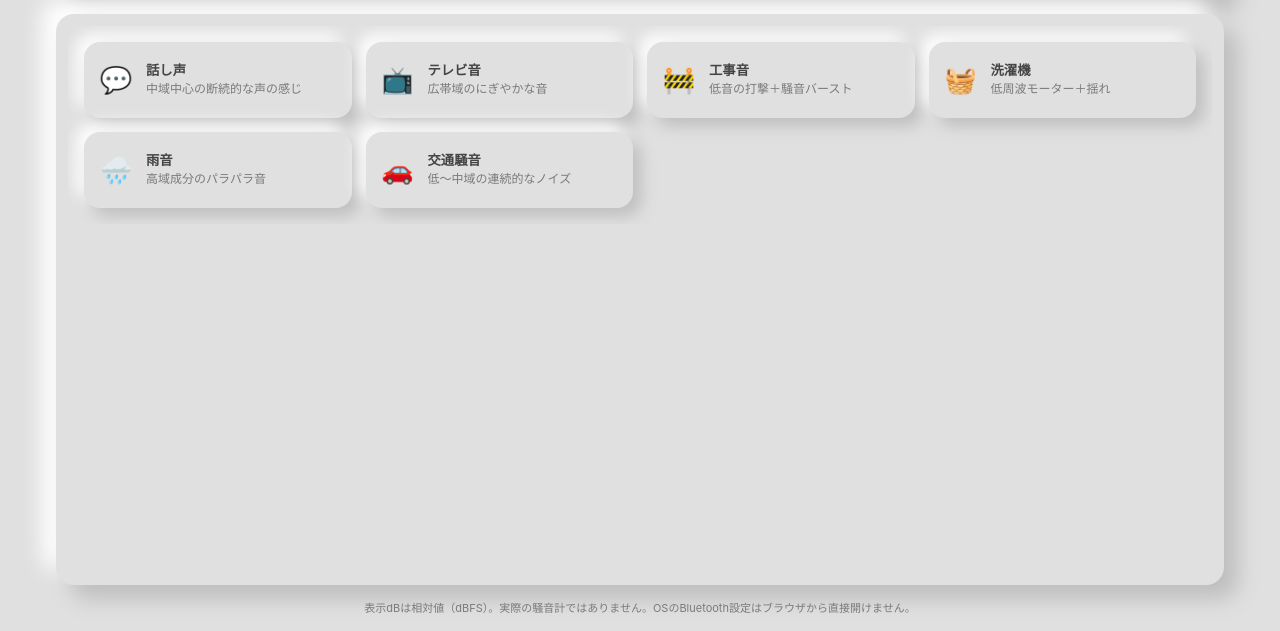
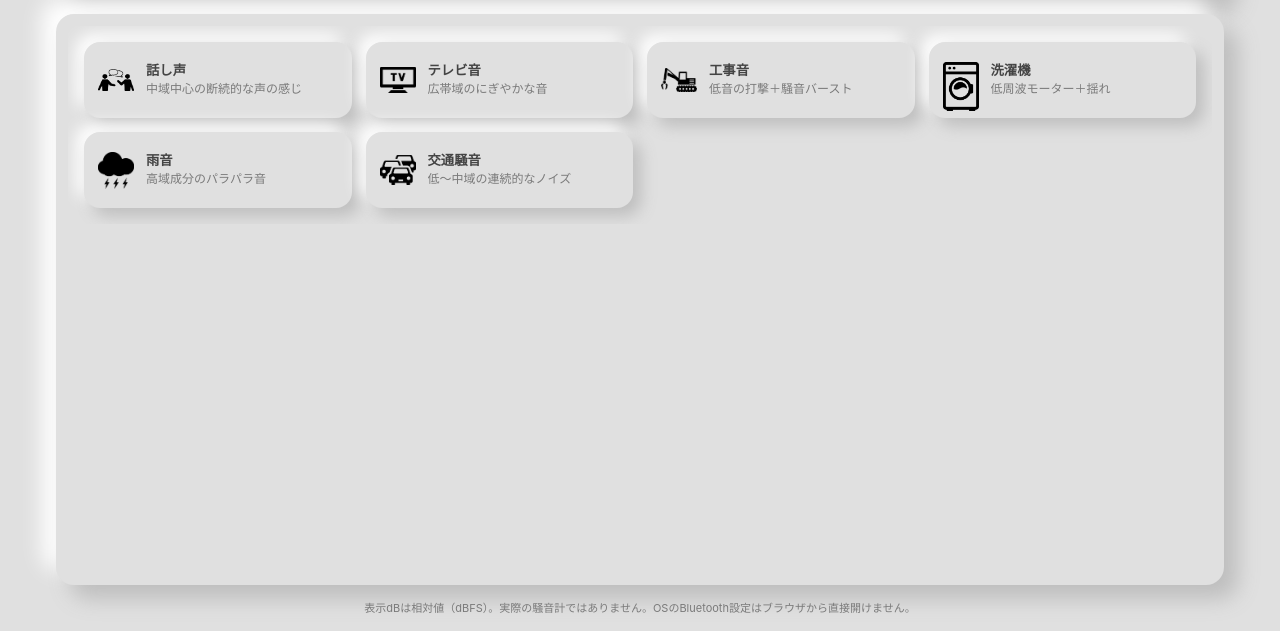
Before and after one commit to ty-gh/Test_noise-lab, a plain HTML site: page index.html in a window 1280 px wide. Shown: the part 169-800 px from the top of the page. Drawn offline with Linux system fonts and the light colour scheme.

Commit message:
added icon image

```diff
--- a/index.html
+++ b/index.html
@@ -286,6 +286,11 @@
                 font-size: 26px;
                 line-height: 1;
             }
+            .sound-btn .icon img {
+                width: 100%;
+                height: 100%;
+                object-fit: contain;
+            }
             .sound-btn .text {
                 display: flex;
                 flex-direction: column;
@@ -368,7 +373,7 @@
                             data-sound="voice"
                             aria-pressed="false"
                         >
-                            <div class="icon" aria-hidden="true">💬</div>
+                            <div class="icon" aria-hidden="true"><img src="images/voice.png" alt="話し声" /></div>
                             <div class="text">
                                 <div class="title">話し声</div>
                                 <div class="desc">
@@ -381,7 +386,7 @@
                             data-sound="tv"
                             aria-pressed="false"
                         >
-                            <div class="icon" aria-hidden="true">📺</div>
+                            <div class="icon" aria-hidden="true"><img src="images/tv.png" alt="テレビ音" /></div>
                             <div class="text">
                                 <div class="title">テレビ音</div>
                                 <div class="desc">広帯域のにぎやかな音</div>
@@ -392,7 +397,7 @@
                             data-sound="construction"
                             aria-pressed="false"
                         >
-                            <div class="icon" aria-hidden="true">🚧</div>
+                            <div class="icon" aria-hidden="true"><img src="images/construction.png" alt="工事音" /></div>
                             <div class="text">
                                 <div class="title">工事音</div>
                                 <div class="desc">低音の打撃＋騒音バースト</div>
@@ -403,7 +408,7 @@
                             data-sound="laundry"
                             aria-pressed="false"
                         >
-                            <div class="icon" aria-hidden="true">🧺</div>
+                            <div class="icon" aria-hidden="true"><img src="images/laundry.png" alt="洗濯機" /></div>
                             <div class="text">
                                 <div class="title">洗濯機</div>
                                 <div class="desc">低周波モーター＋揺れ</div>
@@ -414,7 +419,7 @@
                             data-sound="rain"
                             aria-pressed="false"
                         >
-                            <div class="icon" aria-hidden="true">🌧️</div>
+                            <div class="icon" aria-hidden="true"><img src="images/rain.png" alt="雨音" /></div>
                             <div class="text">
                                 <div class="title">雨音</div>
                                 <div class="desc">高域成分のパラパラ音</div>
@@ -425,7 +430,7 @@
                             data-sound="traffic"
                             aria-pressed="false"
                         >
-                            <div class="icon" aria-hidden="true">🚗</div>
+                            <div class="icon" aria-hidden="true"><img src="images/traffic.png" alt="交通騒音" /></div>
                             <div class="text">
                                 <div class="title">交通騒音</div>
                                 <div class="desc">低〜中域の連続的なノイズ</div>
```
